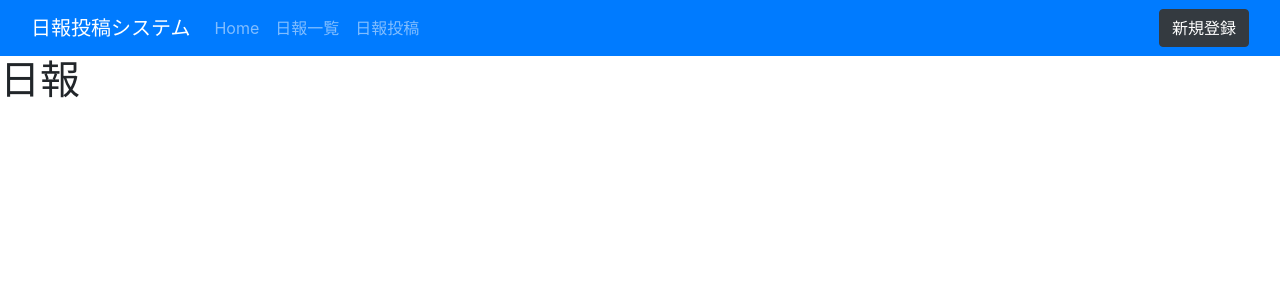
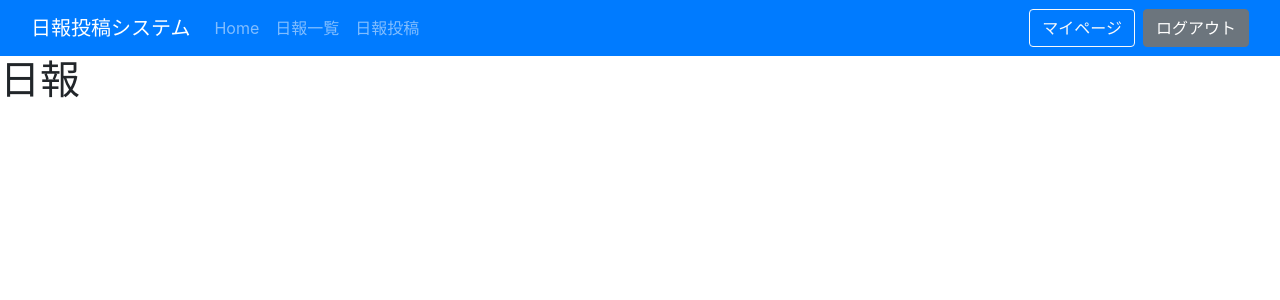
Before and after one commit to xhisashix/diary_2023, a PHP site: page /index.php in a window 1280 px wide. Shown: the top 300 px of the page. Run offline with PHP 8.4, Linux system fonts and the light colour scheme; the visitor is signed in with stand-in values (Sample User, id 1).

Commit message:
ログイン時の表示変更

```diff
--- a/global/header.php
+++ b/global/header.php
@@ -1,6 +1,11 @@
 <?php
 // head.phpを読み込み
 require_once('head.php');
+
+if (!isset($_SESSION)) {
+  session_start();
+}
+
 ?>
 <header>
   <nav class="navbar navbar-expand-lg navbar navbar-dark bg-primary">
@@ -22,9 +27,21 @@ require_once('head.php');
           </li>
         </ul>
         <ul class="navbar-nav ml-auto">
-          <li class="nav-item">
-            <a name="" id="" class="btn btn-dark" href="/register/" role="button">新規登録</a>
-          </li>
+          <?php if (!isset($_SESSION['user_id'])) { ?>
+            <li class="nav-item ml-2">
+              <a name="" id="" class="btn btn-dark" href="/register/" role="button">新規登録</a>
+            </li>
+            <li class="nav-item ml-2">
+              <a name="" id="" class="btn btn-outline-light" href="/login/" role="button">ログイン</a>
+            </li>
+          <?php } else { ?>
+            <li class="nav-item ml-2">
+              <a name="" id="" class="btn btn-outline-light" href="/my_page/" role="button">マイページ</a>
+            </li>
+            <li class="nav-item ml-2">
+              <a name="" id="" class="btn btn-secondary" href="/logout/" role="button">ログアウト</a>
+            </li>
+          <?php } ?>
         </ul>
       </div>
     </div>
```
